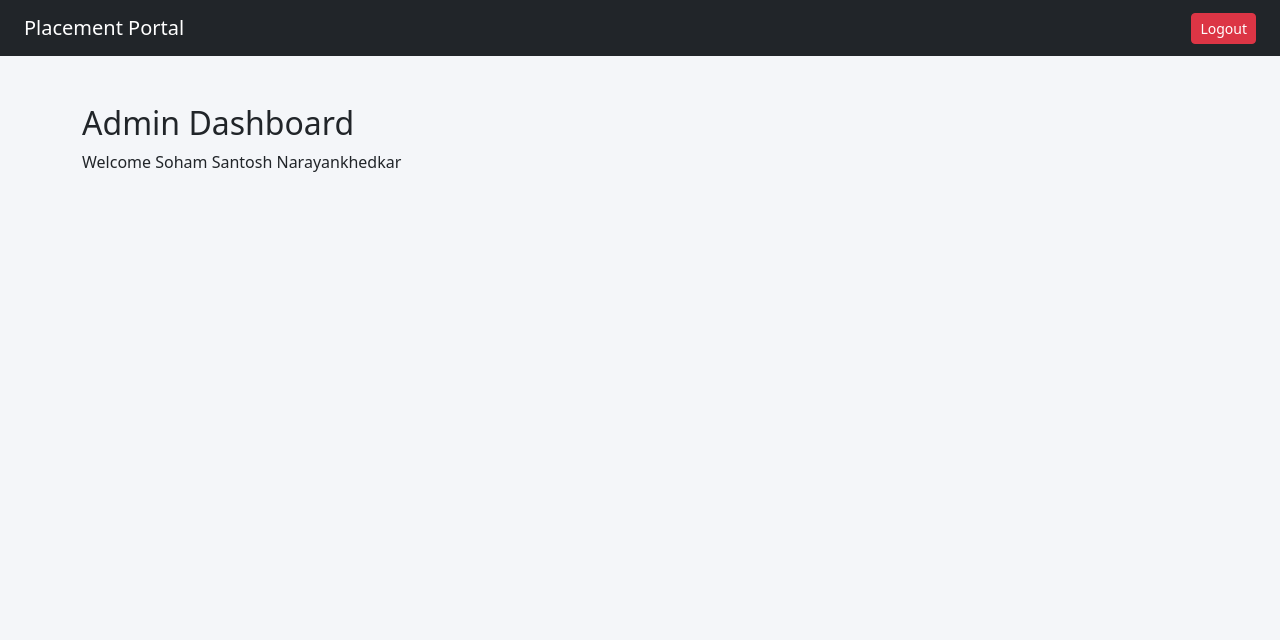
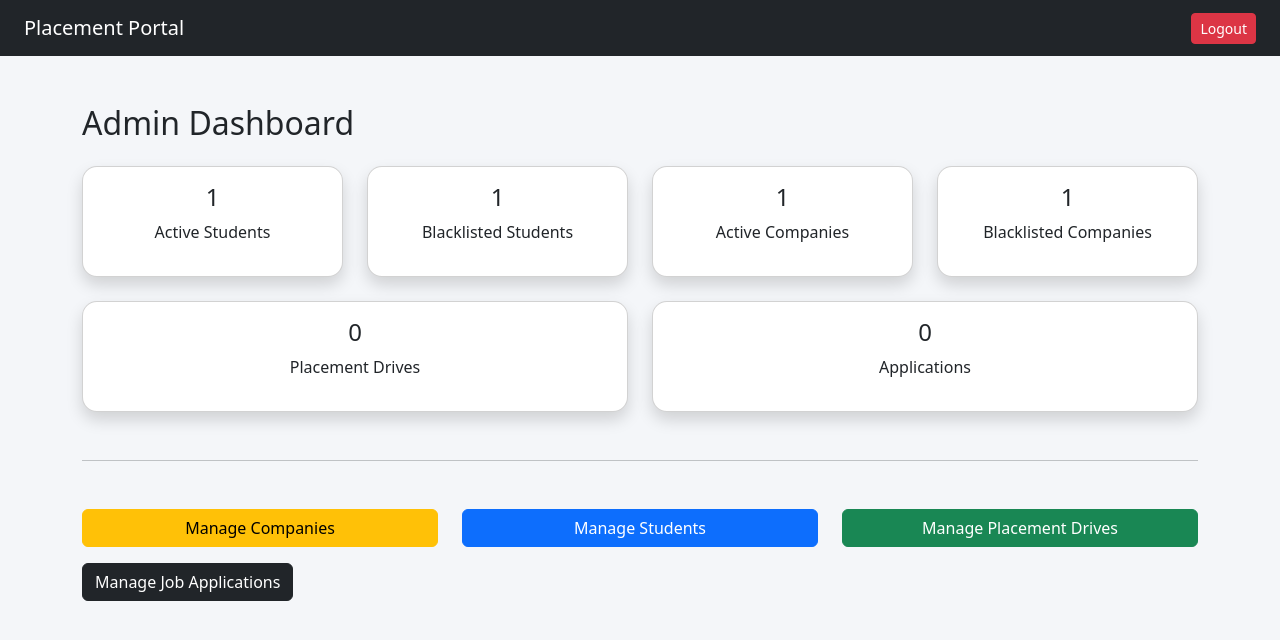
Before and after one commit to Soham167-prog/Placement-Portal-V1, a Flask app: page /admin/dashboard in a window 1280 px wide. Shown: the top 640 px of the page. Run offline with Flask 3, Linux system fonts and the light colour scheme; a user stored in the database is signed in; data comes from the database, SQL or seed files in the repository; both versions use the stored data as it was after the commit; data that the repository does not hold is empty.

Commit message:
Milestone-PPA Admin-Dashboard-Management

```diff
--- a/app.py
+++ b/app.py
@@ -1,7 +1,8 @@
-from flask import Flask, render_template, request, redirect, session
+from flask import Flask, render_template, request, redirect, session, url_for
 from database import initialize_database, get_connection
 from werkzeug.security import generate_password_hash, check_password_hash
 from datetime import datetime
+import sqlite3
 
 app = Flask(__name__)
 app.secret_key = "super_secret_key"
@@ -161,6 +162,7 @@ def admin_login():
             session['user_id'] = admin['id']
             session['role'] = 'admin'
             session['username'] = admin['username']
+            session['admin'] = True
             return redirect('/admin/dashboard')
 
         return "Invalid Admin Credentials"
@@ -173,17 +175,25 @@ def view_companies():
     if session.get('role') != 'admin':
         return redirect('/')
 
+    search = request.args.get('search')
+
     conn = get_connection()
     cursor = conn.cursor()
 
-    cursor.execute("SELECT * FROM company")
+    if search:
+        cursor.execute("""
+            SELECT * FROM company
+            WHERE name LIKE ?
+        """, (f'%{search}%',))
+    else:
+        cursor.execute("SELECT * FROM company")
+
     companies = cursor.fetchall()
-
     conn.close()
 
     return render_template("admin/companies.html", companies=companies)
 
-@app.route('/admin/approve/<int:company_id>')
+@app.route('/admin/approve/<int:company_id>', methods=['POST'])
 def approve_company(company_id):
     if session.get('role') != 'admin':
         return redirect('/')
@@ -202,6 +212,164 @@ def approve_company(company_id):
 
     return redirect('/admin/companies')
 
+@app.route('/admin/reject/<int:company_id>', methods=['POST'])
+def reject_company(company_id):
+    if session.get('role') != 'admin':
+        return redirect('/')
+
+    conn = get_connection()
+    cursor = conn.cursor()
+
+    cursor.execute("""
+        UPDATE company
+        SET approval_status = 'Rejected'
+        WHERE id = ?
+    """, (company_id,))
+
+    conn.commit()
+    conn.close()
+
+    return redirect('/admin/companies')
+
+#Blacklisting companies and students
+@app.route('/admin/blacklist/company/<int:company_id>', methods=['POST'])
+def blacklist_company(company_id):
+    if session.get('role') != 'admin':
+        return redirect('/')
+
+    conn = get_connection()
+    cursor = conn.cursor()
+
+    cursor.execute("""
+        UPDATE company
+        SET is_active = 0
+        WHERE id = ?
+    """, (company_id,))
+
+    conn.commit()
+    conn.close()
+
+    return redirect('/admin/companies')
+
+@app.route('/admin/blacklist/student/<int:student_id>', methods=['POST'])
+def blacklist_student(student_id):
+    if session.get('role') != 'admin':
+        return redirect('/')
+
+    conn = get_connection()
+    cursor = conn.cursor()
+
+    cursor.execute("""
+        UPDATE student
+        SET is_active = 0
+        WHERE id = ?
+    """, (student_id,))
+
+    conn.commit()
+    conn.close()
+
+    return redirect('/admin/students')
+
+#Aproving or rejecting placement drive by admin
+@app.route('/admin/drives')
+def manage_drives():
+    if session.get('role') != 'admin':
+        return redirect('/')
+
+    conn = get_connection()
+    cursor = conn.cursor()
+
+    cursor.execute("""
+        SELECT placement_drive.*, company.name as company_name
+        FROM placement_drive
+        JOIN company ON placement_drive.company_id = company.id
+    """)
+
+    drives = cursor.fetchall()
+    conn.close()
+
+    return render_template("admin/drives.html", drives=drives)
+
+@app.route('/admin/approve-drive/<int:drive_id>')
+def approve_drive(drive_id):
+    if session.get('role') != 'admin':
+        return redirect('/')
+
+    conn = get_connection()
+    cursor = conn.cursor()
+
+    cursor.execute("""
+        UPDATE placement_drive
+        SET status = 'Approved'
+        WHERE id = ?
+    """, (drive_id,))
+
+    conn.commit()
+    conn.close()
+
+    return redirect('/admin/drives')
+
+@app.route('/admin/reject-drive/<int:drive_id>', methods=['POST'])
+def reject_drive(drive_id):
+    if session.get('role') != 'admin':
+        return redirect('/')
+
+    conn = get_connection()
+    cursor = conn.cursor()
+
+    cursor.execute("""
+        UPDATE placement_drive
+        SET status = 'Rejected'
+        WHERE id = ?
+    """, (drive_id,))
+
+    conn.commit()
+    conn.close()
+
+    return redirect('/admin/drives')
+
+#Managing students
+@app.route('/admin/students')
+def manage_students():
+    if session.get('role') != 'admin':
+        return redirect('/')
+
+    search = request.args.get('search')
+
+    conn = get_connection()
+    cursor = conn.cursor()
+
+    if search:
+        cursor.execute("""
+            SELECT * FROM student
+            WHERE name LIKE ?
+               OR phone LIKE ?
+               OR id LIKE ?
+        """, (f'%{search}%', f'%{search}%', f'%{search}%'))
+    else:
+        cursor.execute("SELECT * FROM student")
+
+    students = cursor.fetchall()
+    conn.close()
+
+    return render_template("admin/students.html", students=students)
+
+#Managing job applications
+@app.route('/admin/applications')
+def manage_applications():
+    if session.get('role') != 'admin':
+        return redirect('/')
+
+    conn = sqlite3.connect("placement_portal.db")
+    conn.row_factory = sqlite3.Row
+    cursor = conn.cursor()
+
+    cursor.execute("SELECT * FROM application")
+
+    applications = cursor.fetchall()
+    conn.close()
+
+    return render_template("admin/applications.html", applications=applications)
 #Dashboards
 @app.route('/student/dashboard')
 def student_dashboard():
@@ -221,7 +389,43 @@ def company_dashboard():
 def admin_dashboard():
     if session.get('role') != 'admin':
         return redirect('/')
-    return render_template("admin/dashboard.html")
+
+    conn = get_connection()
+    cursor = conn.cursor()
+
+    # Students
+    cursor.execute("SELECT COUNT(*) FROM student WHERE is_active = 1")
+    total_students = cursor.fetchone()[0]
+
+    cursor.execute("SELECT COUNT(*) FROM student WHERE is_active = 0")
+    blacklisted_students = cursor.fetchone()[0]
+
+    # Companies
+    cursor.execute("SELECT COUNT(*) FROM company WHERE is_active = 1")
+    total_companies = cursor.fetchone()[0]
+
+    cursor.execute("SELECT COUNT(*) FROM company WHERE is_active = 0")
+    blacklisted_companies = cursor.fetchone()[0]
+
+    # Drives
+    cursor.execute("SELECT COUNT(*) FROM placement_drive")
+    total_drives = cursor.fetchone()[0]
+
+    # Applications
+    cursor.execute("SELECT COUNT(*) FROM application")
+    total_applications = cursor.fetchone()[0]
+
+    conn.close()
+
+    return render_template(
+        "admin/dashboard.html",
+        total_students=total_students,
+        blacklisted_students=blacklisted_students,
+        total_companies=total_companies,
+        blacklisted_companies=blacklisted_companies,
+        total_drives=total_drives,
+        total_applications=total_applications
+    )
 
 #Logout
 @app.route('/logout')
--- a/templates/admin/dashboard.html
+++ b/templates/admin/dashboard.html
@@ -1,7 +1,87 @@
 {% extends "base.html" %}
 {% block content %}
 
-<h2>Admin Dashboard</h2>
-<p>Welcome {{ session['username'] }}</p>
+<h2 class="mb-4">Admin Dashboard</h2>
+
+<div class="row">
+
+    <div class="col-md-3">
+        <div class="card text-center shadow p-3">
+            <h4>{{ total_students }}</h4>
+            <p>Active Students</p>
+        </div>
+    </div>
+
+    <div class="col-md-3">
+        <div class="card text-center shadow p-3">
+            <h4>{{ blacklisted_students }}</h4>
+            <p>Blacklisted Students</p>
+        </div>
+    </div>
+
+    <div class="col-md-3">
+        <div class="card text-center shadow p-3">
+            <h4>{{ total_companies }}</h4>
+            <p>Active Companies</p>
+        </div>
+    </div>
+
+    <div class="col-md-3">
+        <div class="card text-center shadow p-3">
+            <h4>{{ blacklisted_companies }}</h4>
+            <p>Blacklisted Companies</p>
+        </div>
+    </div>
+
+</div>
+
+<br>
+
+<div class="row">
+
+    <div class="col-md-6">
+        <div class="card text-center shadow p-3">
+            <h4>{{ total_drives }}</h4>
+            <p>Placement Drives</p>
+        </div>
+    </div>
+
+    <div class="col-md-6">
+        <div class="card text-center shadow p-3">
+            <h4>{{ total_applications }}</h4>
+            <p>Applications</p>
+        </div>
+    </div>
+
+</div>
+
+<hr class="my-5">
+
+<div class="row">
+
+    <div class="col-md-4">
+        <a href="/admin/companies" class="btn btn-warning w-100 mb-3">
+            Manage Companies
+        </a>
+    </div>
+
+    <div class="col-md-4">
+        <a href="/admin/students" class="btn btn-primary w-100 mb-3">
+            Manage Students
+        </a>
+    </div>
+
+    <div class="col-md-4">
+        <a href="/admin/drives" class="btn btn-success w-100 mb-3">
+            Manage Placement Drives
+        </a>
+    </div>
+
+    <div class="col-md-4">
+        <a href="/admin/applications" class="btn btn-dark">
+            Manage Job Applications
+        </a>
+    </div>
+</div>
 
 {% endblock %}
```
Also changed, not shown: templates/admin/applications.html (added, +34 -0 lines), templates/admin/companies.html (+63 -9 lines), templates/admin/drives.html (added, +58 -0 lines), templates/admin/students.html (added, +62 -0 lines), placement_portal.db.
